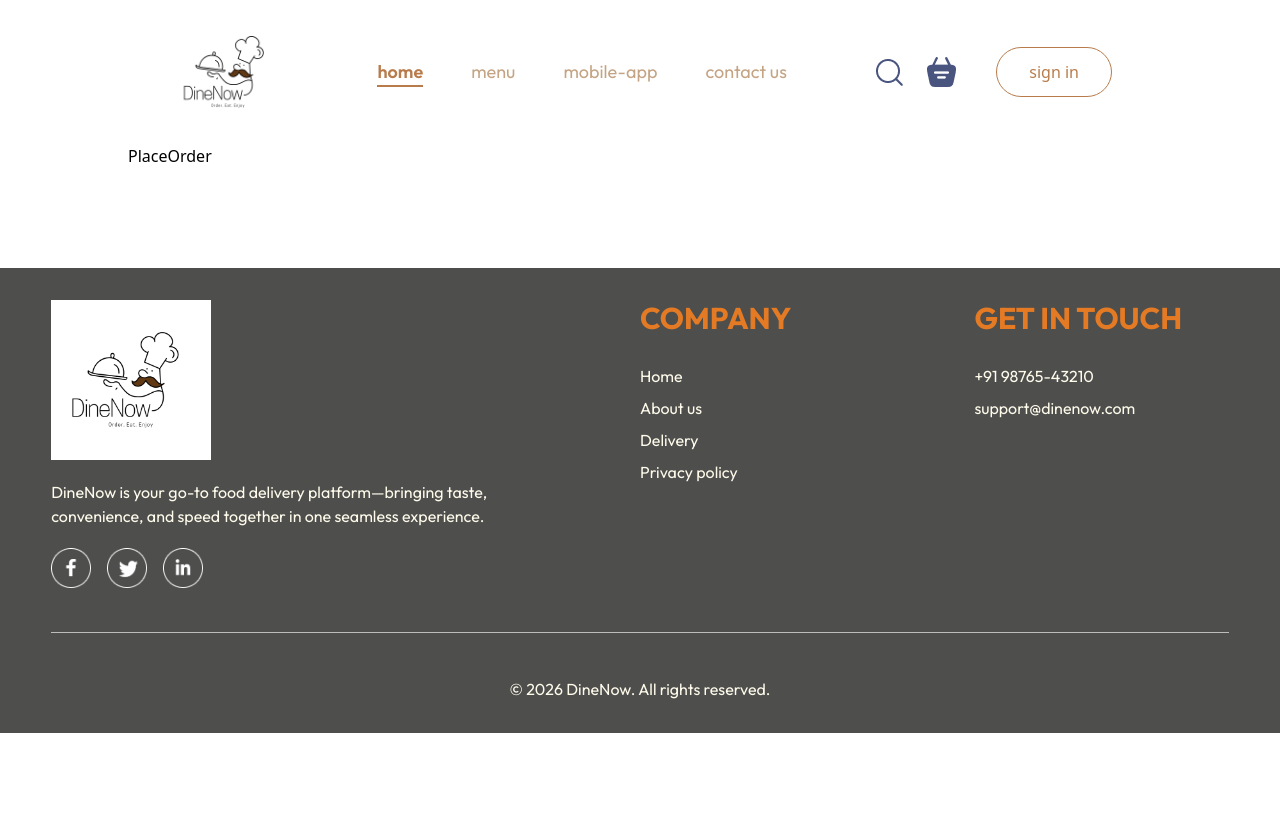
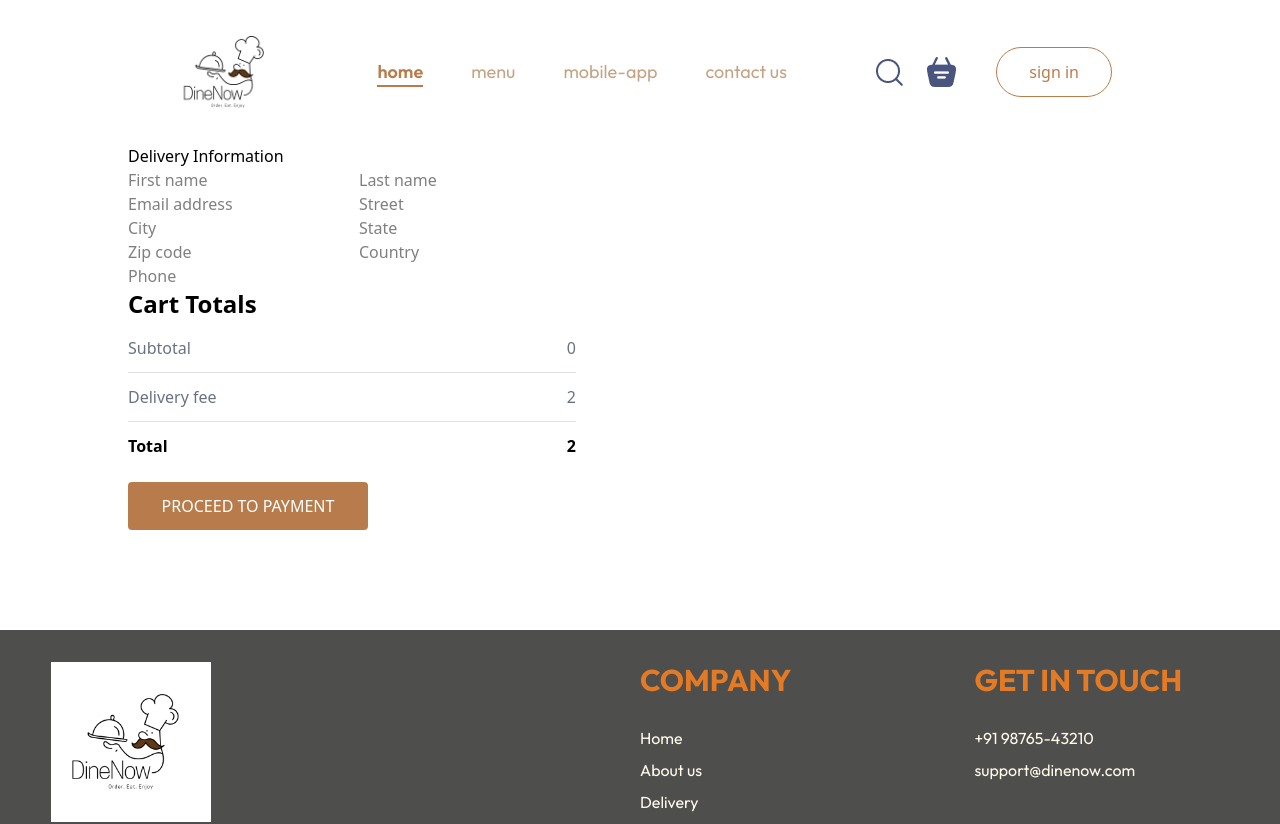
Before and after one commit to Vaishalirawat1119/DineNow, a React (Vite) app in the folder frontend/: page /order in a window 1280 px wide. Shown: the top 824 px of the page. Before the commit the page ends 800 px from the top, so only its background shows below. Built offline with nearby package versions, Linux system fonts and the light colour scheme.

Commit message:
add cart total to the place order page

```diff
--- a/frontend/src/pages/PlaceOrder.jsx
+++ b/frontend/src/pages/PlaceOrder.jsx
@@ -1,8 +1,60 @@
-import React from 'react'
+import React, { useContext } from 'react'
+import { StoreContext } from '../context/StoreContext'
 
 const PlaceOrder = () => {
+  const {getTotalCartAmount} = useContext(StoreContext);
+
   return (
-    <div>PlaceOrder</div>
+    <form>
+      <div>
+        <p>Delivery Information</p>
+        <div>
+          <input type="text" placeholder='First name'/>
+          <input type="text" placeholder='Last name'/>
+        </div>
+        <input type="email" placeholder='Email address'/>
+        <input type="text" placeholder='Street'/>
+        <div>
+          <input type="text" placeholder='City'/>
+          <input type="text" placeholder='State'/>
+        </div>
+        <div>
+          <input type="text" placeholder='Zip code'/>
+          <input type="text" placeholder='Country'/>
+        </div>
+        <input type="text" placeholder='Phone'/>
+      </div>
+      <div>
+        <div className='flex-1'>
+          <h2 className='font-bold text-2xl mb-4'>Cart Totals</h2>
+
+          <div className='w-full max-w-md'>
+            <div className='flex justify-between text-gray-500'>
+              <p>Subtotal</p>
+              <p>{getTotalCartAmount()}</p>
+            </div>
+
+            <hr className='my-3 border-[#e2e2e2]' />
+
+            <div className='flex justify-between text-gray-500'>
+              <p>Delivery fee</p>
+              <p>2</p>
+            </div>
+
+            <hr className='my-3 border-[#e2e2e2]' />
+
+            <div className='flex justify-between font-bold'>
+              <p>Total</p>
+              <p>{getTotalCartAmount()+2}</p>
+            </div>
+          </div>
+
+          <button className='mt-6 w-full md:w-60 text-white bg-[#B87C4C] hover:bg-[#87552d] py-3 rounded-sm'>
+            PROCEED TO PAYMENT
+          </button>
+        </div>
+      </div>
+    </form>
   )
 }
 
```
